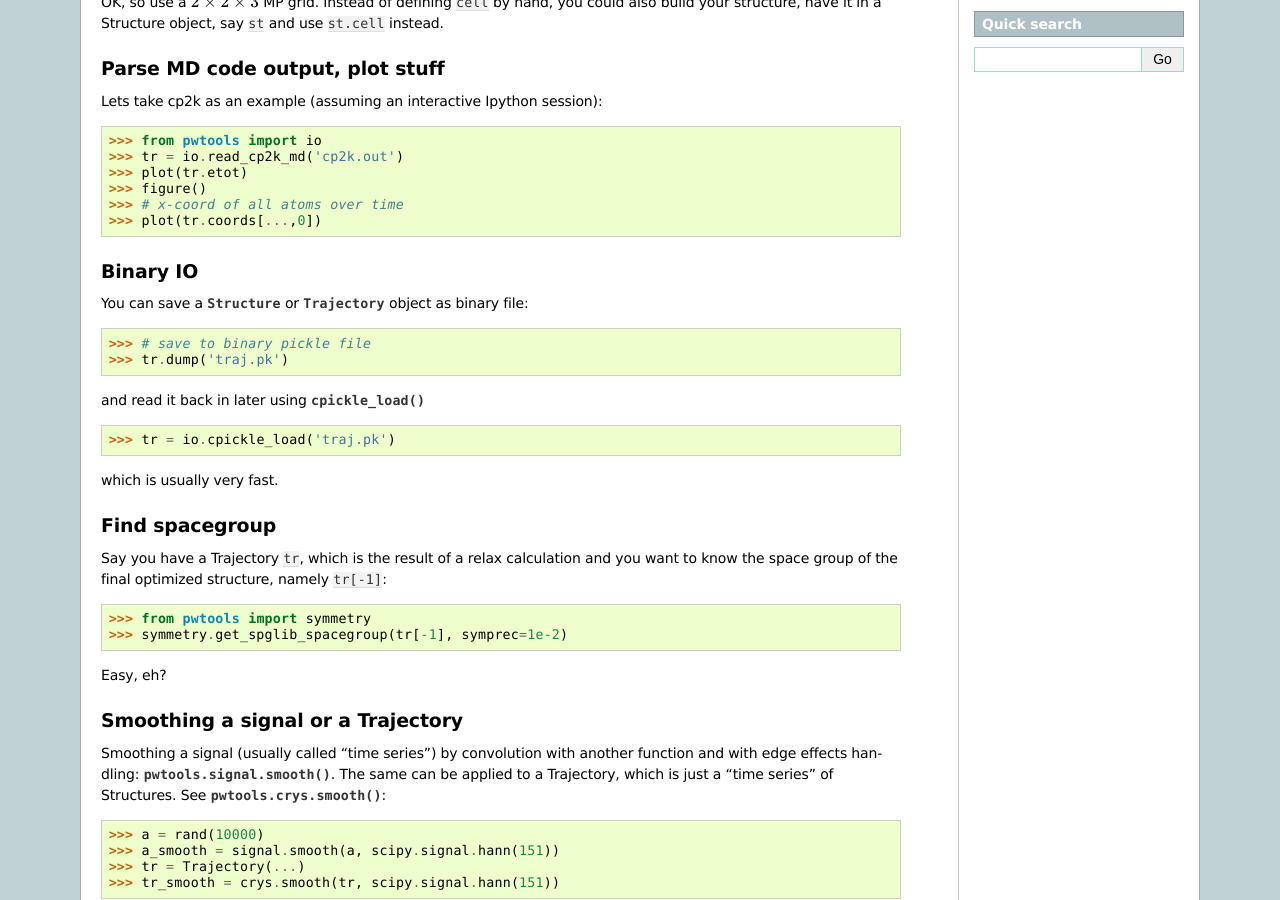
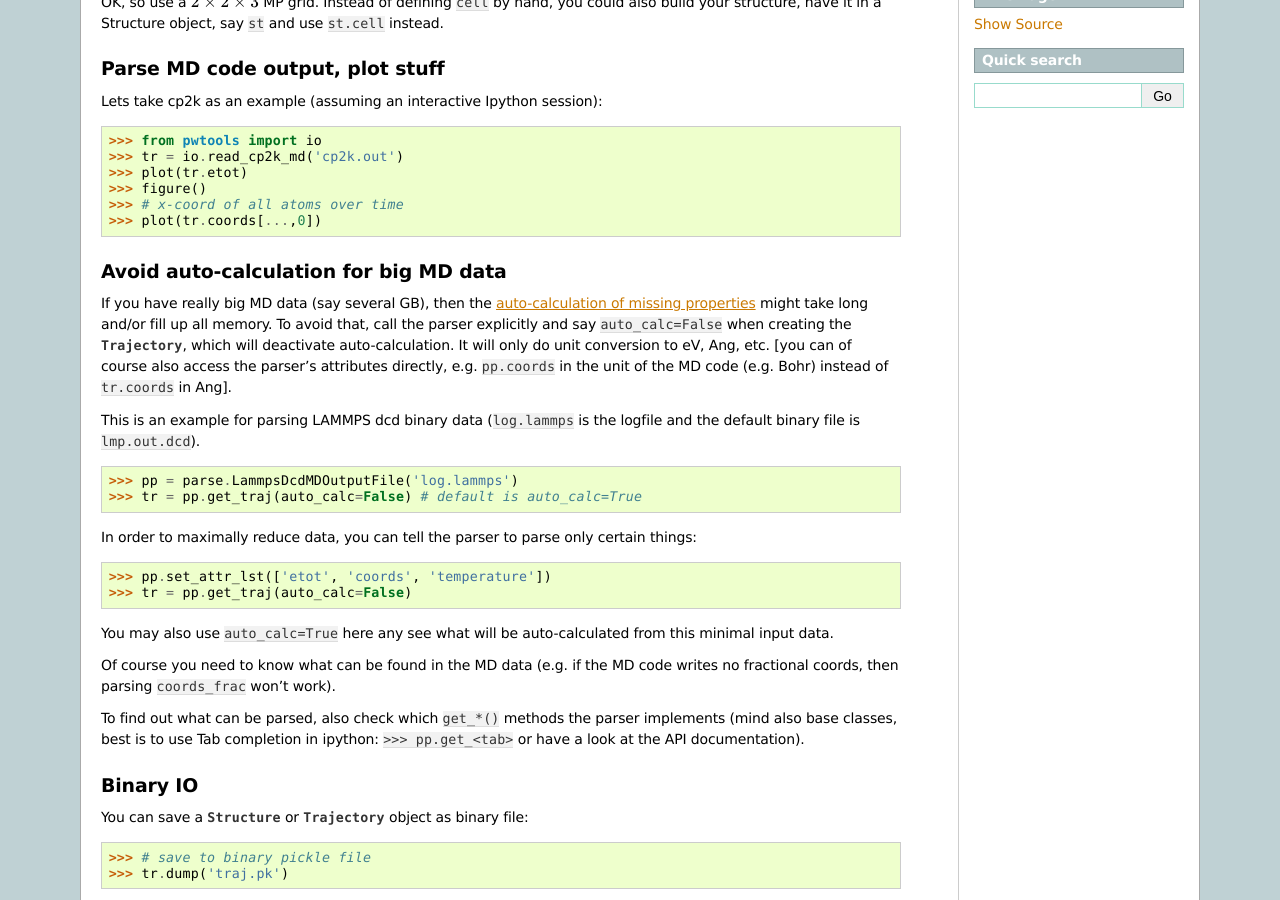
Before and after one commit to elcorto/pwtools, a Sphinx documentation site: the page built from doc/source/written/tutorial.rst, in a window 1280 px wide and 900 px high, scrolled down 515 px. Built offline with Sphinx 7.4.7, drawn with Linux system fonts in a browser that asks for light colours; formulas are drawn with MathJax 3; pages that are not in the unit, such as notebooks, are missing from menus; some of the changed text lies outside the part shown.

Commit message:
ENH: parse.StructureFileParser.get_cont(): Add kwd "auto_calc", which is      almost the same as "set_all_auto" in Structure and Trajectory. Default is      True, which is the old behavior. If False, we at least call      Container._extend_arrays_apply_units(). Affects all parser classes      get_struct() and get_traj() methods. Can be used to turn off      auto-calculation of missing attributes. ENH: Update documentation with new get_{struct,traj} "auto_calc" option.

```diff
--- a/doc/source/written/tutorial.rst
+++ b/doc/source/written/tutorial.rst
@@ -46,6 +46,40 @@ Lets take cp2k as an example (assuming an interactive Ipython session)::
     >>> # x-coord of all atoms over time
     >>> plot(tr.coords[...,0])
 
+.. _avoid_auto_calc:
+Avoid auto-calculation for big MD data
+--------------------------------------
+If you have really big MD data (say several GB), then the :ref:`auto-calculation of
+missing properties <container_classes>` might take long and/or fill
+up all memory. To avoid that, call the parser explicitly and say
+``auto_calc=False`` when creating the :class:`~pwtools.crys.Trajectory`,
+which will deactivate auto-calculation. It will only do unit conversion to eV,
+Ang, etc. [you can of course also access the parser's attributes directly, e.g.
+``pp.coords`` in the unit of the MD code (e.g. Bohr) instead of ``tr.coords``
+in Ang].
+
+This is an example for parsing LAMMPS dcd binary data (``log.lammps`` is the
+logfile and the default binary file is ``lmp.out.dcd``).
+
+    >>> pp = parse.LammpsDcdMDOutputFile('log.lammps')
+    >>> tr = pp.get_traj(auto_calc=False) # default is auto_calc=True
+
+In order to maximally reduce data, you can tell the parser to parse only
+certain things::
+
+    >>> pp.set_attr_lst(['etot', 'coords', 'temperature'])
+    >>> tr = pp.get_traj(auto_calc=False)
+
+You may also use ``auto_calc=True`` here any see what will be
+auto-calculated from this minimal input data.
+
+Of course you need to know what can be found in the MD data (e.g. if the MD
+code writes no fractional coords, then parsing ``coords_frac`` won't work).
+
+To find out what can be parsed, also check which ``get_*()`` methods the parser
+implements (mind also base classes, best is to use Tab completion in ipython:
+``>>> pp.get_<tab>`` or have a look at the API documentation).
+
 Binary IO
 ---------
 You can save a :class:`~pwtools.crys.Structure` or
```
Also changed, not shown: crys.py (+5 -6 lines), doc/source/written/features/parsing.rst (+96 -62 lines), parse.py (+24 -9 lines), 2 other files.
